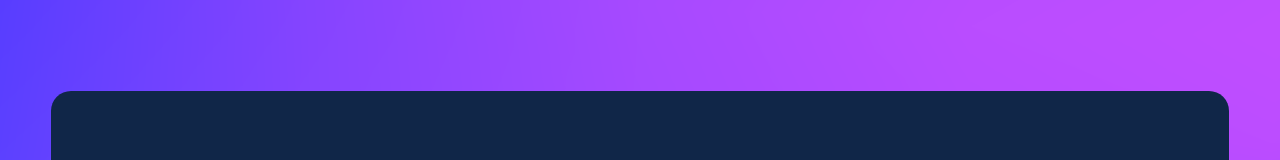
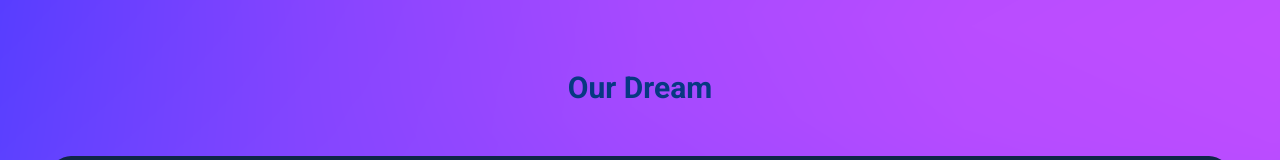
Before and after one commit to SiamShekh/the-islam, a plain HTML site: page index.html in a window 1280 px wide. Shown: the part 780-940 px from the top of the page. Drawn offline with Linux system fonts and the light colour scheme; a web font is replaced by a local one.

Commit message:
Last Version

```diff
--- a/index.html
+++ b/index.html
@@ -57,6 +57,9 @@
         </div>
     </div>
 
+    <div id="sec_100vh">
+    <p id="sec_page_title">Our Dream</p>
+
     <div id="sec_page_app_futures">
         <div id="project">
             <div class="pro_img">
@@ -101,6 +104,8 @@
         </div>
 
     </div>
+    </div>
+
 
 </body>
 </html>
--- a/style.css
+++ b/style.css
@@ -148,3 +148,14 @@ body{
     padding-left: 5px;
     padding-right: 5px;
 }
+
+#sec_page_title{
+    text-align: center;
+    font-family: 'Roboto', sans-serif;
+    font-weight: 700;
+    color: #073882;
+    font-size: 30px;
+}
+#sec_100vh{
+    height: 80vh;
+}
```
Also changed, not shown: 1 other file.
